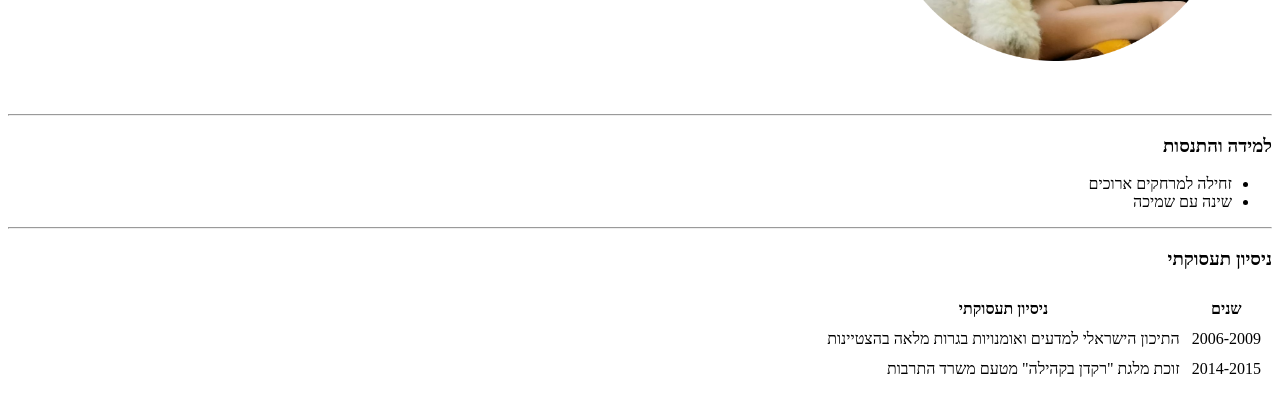
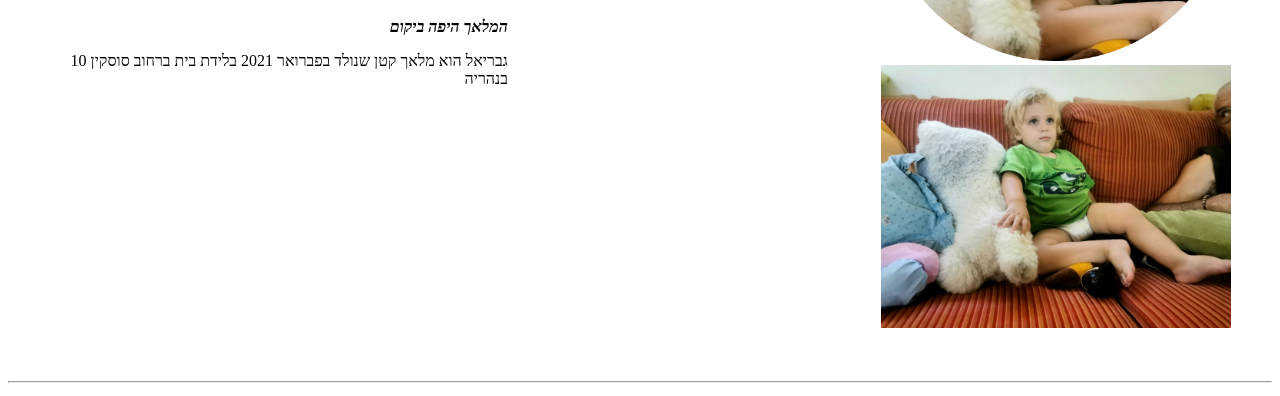
Before and after one commit to Zoe181991/cv, a plain HTML site: page index.html in a window 1280 px wide. Shown: the part 338-734 px from the top of the page. Drawn offline with Linux system fonts and the light colour scheme.

Commit message:
Update index.html

```diff
--- a/index.html
+++ b/index.html
@@ -12,6 +12,7 @@
 
       <td>
         <img src="images/G2.png" hight="250" width="350" />
+        <img src="images/G1.jpeg" hight="250" width="350" />
 
       </td>
       <td>
```
